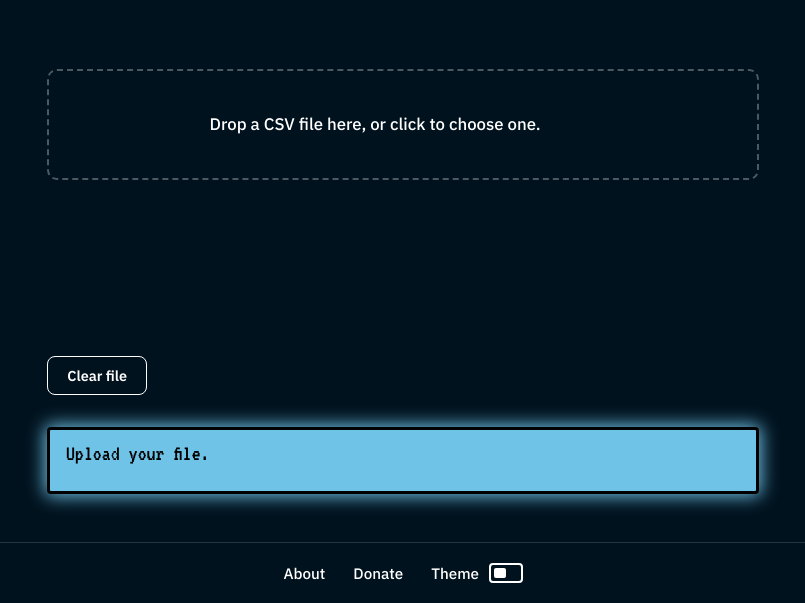
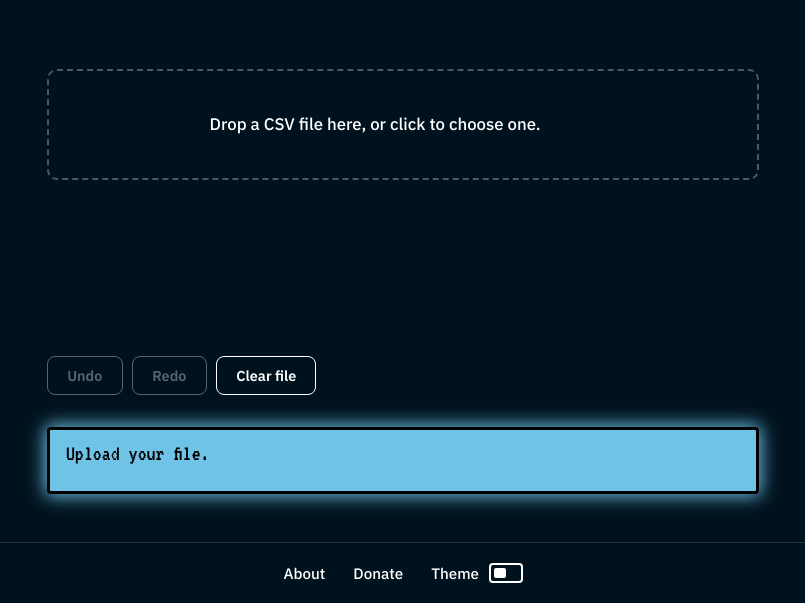
Before and after one commit to wiltfield/Csvkit, a website built with Vite: page csvgrep.html in a window 1280 px wide. Shown: the part 197-800 px from the top of the page, without its empty margins (237-1042 px from the left). Built offline with nearby package versions, Linux system fonts and the light colour scheme.

Commit message:
Update csvgrep.html

```diff
--- a/csvgrep.html
+++ b/csvgrep.html
@@ -48,6 +48,8 @@
       <div class="save-row" id="save-row">
         <button class="save-btn" type="button" id="save-btn">Save</button>
       </div>
+      <button class="clear-btn" type="button" id="undo-btn" disabled>Undo</button>
+      <button class="clear-btn" type="button" id="redo-btn" disabled>Redo</button>
       <button class="clear-btn" type="button" id="clear-btn">Clear file</button>
     </div>
     <div class="save-box" id="save-box">
```
